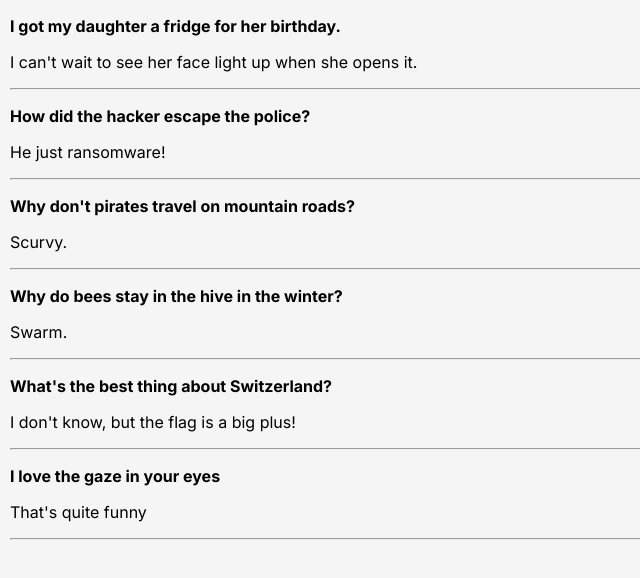
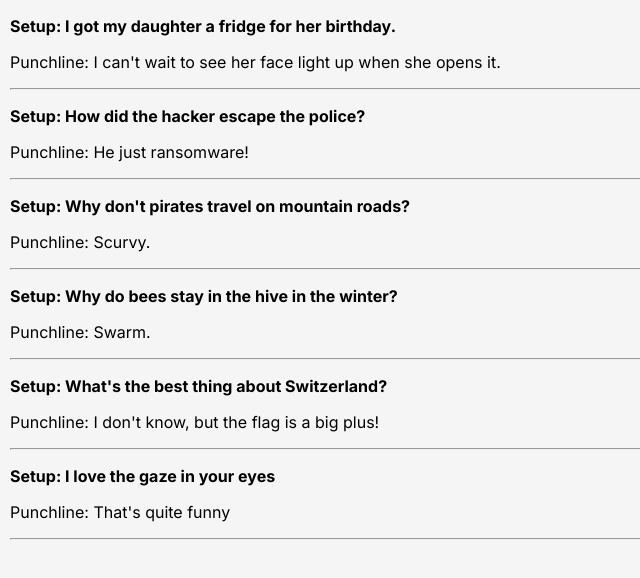
Before and after one commit to mudimurtala/BuildAndLearn, a React (Vite) app in the folder joke-react/: page / in a window 1280 px wide. Shown: the top 578 px of the page, without its empty margins (0-640 px from the left). Built offline with nearby package versions, Linux system fonts and the light colour scheme.

Commit message:
Add files

```diff
--- a/joke-react/Joke.jsx
+++ b/joke-react/Joke.jsx
@@ -2,8 +2,8 @@ export default function Joke(props) {
     console.log(props)
     return (
         <>
-            <p className="setup">{props.setup}</p>
-            <p className="punchline">{props.punchline}</p>
+            {props.setup && <p className="setup">Setup: {props.setup}</p>}
+            <p className="punchline">Punchline: {props.punchline}</p>
             <hr />
         </>
     )
```
